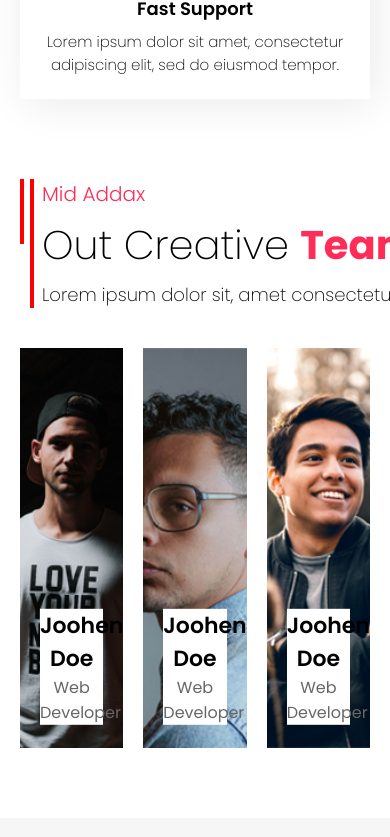
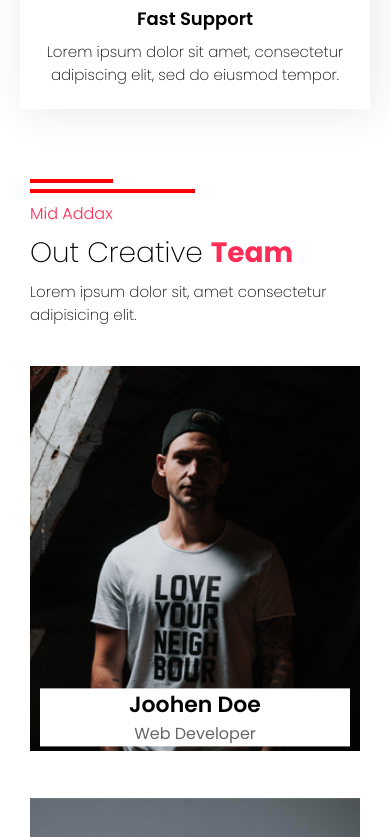
Before and after one commit to elxanoffical/Addax, a React (Vite) app in the folder client/: page / in a window 390 px wide. Shown: the part 1580-2417 px from the top of the page. Built offline with nearby package versions, Linux system fonts and the light colour scheme.

Commit message:
team responsive

```diff
--- a/client/src/components/team/team.scss
+++ b/client/src/components/team/team.scss
@@ -7,6 +7,7 @@ $font-family_1: "Poppins", sans-serif;
 #team-section {
     padding: 50px 0;
     font-family: $font-family_1;
+
     .container {
         #section-header {
             display: flex;
@@ -81,13 +82,12 @@ $font-family_1: "Poppins", sans-serif;
                     transition: 0.5s;
                 }
 
-                // Yazılar: başlanğıcda kartın alt hissəsində yerləşir
                 .text-wrapper {
                     position: absolute;
                     left: 20px;
                     right: 20px;
-                    top: 100%; // yazının başlanğıc mövqeyi – kartın alt kənarı
-                    transform: translateY(-120%); // tam görünən etmək üçün
+                    top: 100%;
+                    transform: translateY(-120%);
                     background: $color_3;
                     text-align: center;
                     z-index: 99;
@@ -106,28 +106,27 @@ $font-family_1: "Poppins", sans-serif;
                     }
                 }
 
-                // İkonlar: başlanğıcda kartın yuxarı hissəsində gizlidir
                 .socials-media-links {
                     position: absolute;
                     left: 50%;
-                    top: 0; // başlanğıc mövqeyi – kartın yuxarı kənarı
+                    top: 0;
                     transform: translateX(-50%) translateY(-100%);
                     opacity: 0;
                     padding: 10px;
                     display: flex;
                     align-items: center;
-                    gap: 15px; // ikonlar arasında kifayət qədər boşluq
+                    gap: 15px;
                     transition:
                         top 1s ease 0.3s,
                         transform 1.2s ease 0.3s,
                         opacity 1.2s ease 0.3s;
 
                     svg {
-                        font-size: 34px; // Böyüdülmüş ikon ölçüsü
-                        color: $color_3; // İkon rəngi: ağ
+                        font-size: 34px;
+                        color: $color_3;
                         padding: 8px;
                         border-radius: 50%;
-                        border: 1px solid $color_3; // Border rəngi: ağ
+                        border: 1px solid $color_3;
                         cursor: pointer;
                         transition:
                             background-color 0.3s ease,
@@ -135,14 +134,12 @@ $font-family_1: "Poppins", sans-serif;
                     }
                 }
 
-                // Hover zamanı efektlər:
                 &:hover {
                     img {
                         filter: brightness(50%);
                     }
 
                     .text-wrapper {
-                        // Tədricən mərkəzə keçid
                         top: 50%;
                         transform: translateY(-50%);
                         background: transparent;
@@ -155,7 +152,6 @@ $font-family_1: "Poppins", sans-serif;
                     }
 
                     .socials-media-links {
-                        // Tədricən mərkəzə doğru hərəkət
                         top: 35%;
                         transform: translateX(-50%) translateY(-50%);
                         opacity: 1;
@@ -170,3 +166,136 @@ $font-family_1: "Poppins", sans-serif;
         }
     }
 }
+
+/* Responsive tənzimləmələr: 768px-dən 320px-ə qədər */
+@media (max-width: 768px) {
+    #team-section {
+        padding: 40px 20px;
+
+        .container {
+            #section-header {
+                flex-direction: column;
+                align-items: flex-start;
+                > .txt {
+                    > span {
+                        font-size: 18px;
+                    }
+                    > h1 {
+                        font-size: 32px;
+                        span {
+                            font-size: 32px;
+                        }
+                    }
+                    p {
+                        font-size: 16px;
+                        width: 100%;
+                    }
+                }
+                > .liner {
+                    flex-direction: column;
+                    width: 50%;
+                    #line1{
+                        width: 50%;
+                    } #line2 {
+                        width: 100%;
+                    }
+                }
+            }
+
+            .team-cards-wrapper {
+                flex-wrap: wrap;
+                justify-content: center;
+                gap: 20px;
+                .team-card {
+                    width: 48%;
+                    height: auto;
+                    margin-bottom: 20px;
+
+                    img {
+                        height: auto;
+                    }
+                }
+            }
+        }
+    }
+}
+
+@media (max-width: 480px) {
+    #team-section {
+        padding: 30px 10px;
+
+        .container {
+            #section-header {
+                > .txt {
+                    > span {
+                        font-size: 16px;
+                    }
+                    > h1 {
+                        font-size: 28px;
+                        span {
+                            font-size: 28px;
+                        }
+                    }
+                    p {
+                        font-size: 15px;
+                    }
+                }
+            }
+
+            .team-cards-wrapper {
+                .team-card {
+                    width: 100%;
+                    height: auto;
+
+                    .text-wrapper {
+                        left: 10px;
+                        right: 10px;
+                    }
+                }
+            }
+        }
+    }
+}
+
+@media (max-width: 320px) {
+    #team-section {
+        padding: 20px 5px;
+
+        .container {
+            #section-header {
+                > .txt {
+                    > span {
+                        font-size: 14px;
+                    }
+                    > h1 {
+                        font-size: 24px;
+                        span {
+                            font-size: 24px;
+                        }
+                    }
+                    p {
+                        font-size: 14px;
+                    }
+                }
+            }
+
+            .team-cards-wrapper {
+                .team-card {
+                    width: 100%;
+                    padding: 10px;
+
+                    .text-wrapper {
+                        left: 5px;
+                        right: 5px;
+                    }
+
+                    .socials-media-links {
+                        svg {
+                            font-size: 28px;
+                        }
+                    }
+                }
+            }
+        }
+    }
+}
--- a/client/src/components/welcome-addax/welcome.scss
+++ b/client/src/components/welcome-addax/welcome.scss
@@ -156,7 +156,7 @@ $font-family_1: "Poppins", sans-serif;
 /* Responsive Tənzimləmələr 768px-dən 320px-ə qədər */
 @media (max-width: 768px) {
   .welcome-addax {
-    padding: 30px 0;
+    padding: 40px 0;
 
     > .container {
       padding: 0 20px;
@@ -228,7 +228,7 @@ $font-family_1: "Poppins", sans-serif;
 
 @media (max-width: 480px) {
   .welcome-addax {
-    padding: 20px 0;
+    padding: 30px 0;
 
     > .container {
       padding: 0 10px;
@@ -276,7 +276,7 @@ $font-family_1: "Poppins", sans-serif;
 
 @media (max-width: 320px) {
   .welcome-addax {
-    padding: 15px 0;
+    padding: 25px 0;
 
     > .container {
       padding: 0 5px;
```
